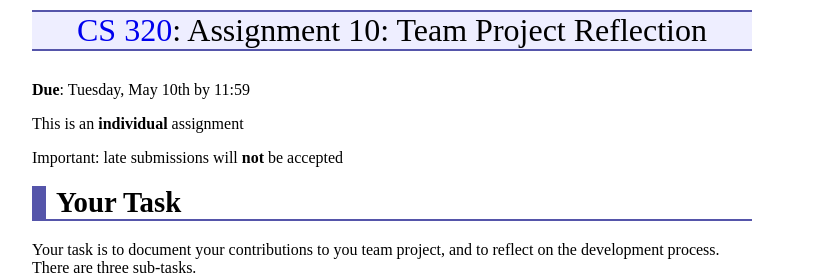
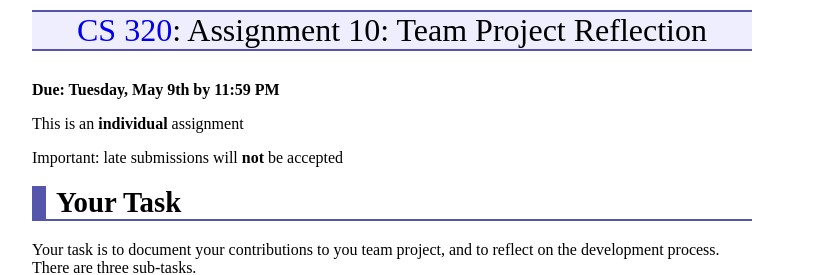
Before and after one commit to ycpcs/cs320-spring2017, a Jekyll site: the page built from assign/assign10.md, in a window 1280 px wide. Shown: the top 275 px of the page, without its empty margins (248-1076 px from the left). Built offline with Jekyll 4.4.1, drawn with Linux system fonts in a browser that asks for light colours.

Commit message:
updates to assigns

```diff
--- a/assign/assign10.md
+++ b/assign/assign10.md
@@ -3,7 +3,7 @@ layout: default
 title: "Assignment 10: Team Project Reflection"
 ---
 
-**Due**: Tuesday, May 10th by 11:59
+**Due: Tuesday, May 9th by 11:59 PM**
 
 This is an **individual** assignment
 
```
Also changed, not shown: assign/assign11.md (+1 -1 lines).
